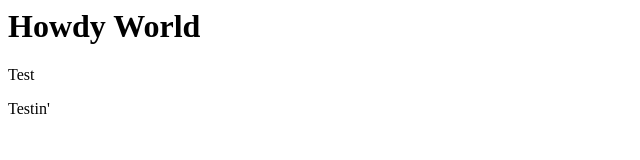
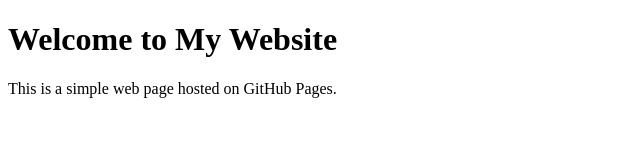
Before and after one commit to 4efam/4efam.github.io, a plain HTML site: page main/index.html in a window 1280 px wide. Shown: the whole page, without its empty margins (0-640 px from the left). Drawn offline with Linux system fonts and the light colour scheme.

Commit message:
Update index.html

```diff
--- a/main/index.html
+++ b/main/index.html
@@ -1,7 +1,12 @@
-<html>
+<!DOCTYPE html>
+<html lang="en">
+<head>
+    <meta charset="UTF-8">
+    <meta name="viewport" content="width=device-width, initial-scale=1.0">
+    <title>My Website</title>
+</head>
 <body>
-<h1>Howdy World</h1>
-<p>Test</p>
-<p>Testin'</p>
+    <h1>Welcome to My Website</h1>
+    <p>This is a simple web page hosted on GitHub Pages.</p>
 </body>
 </html>
```
